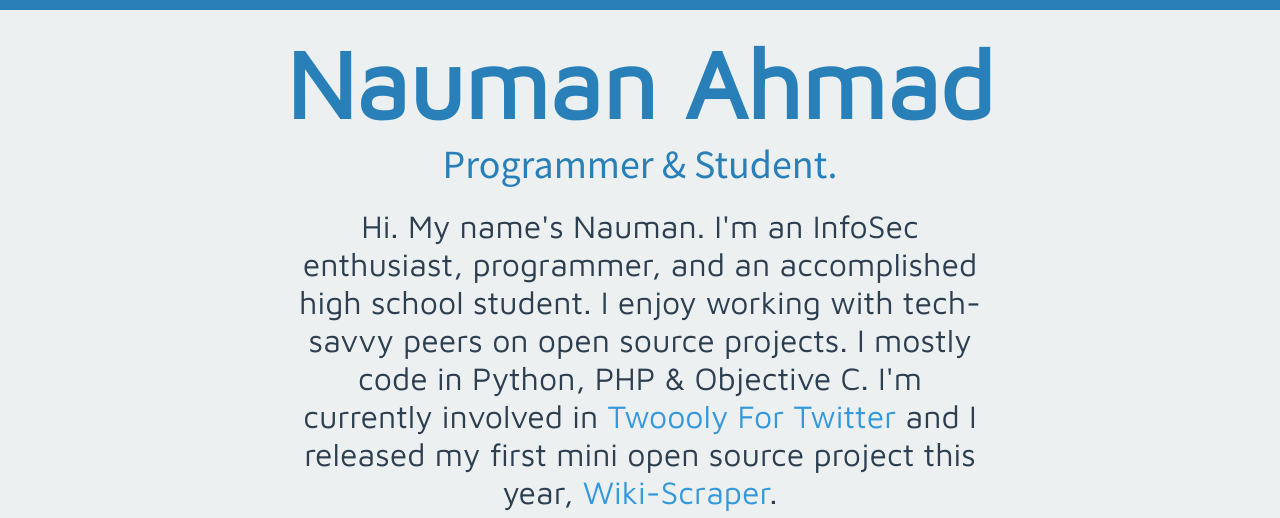
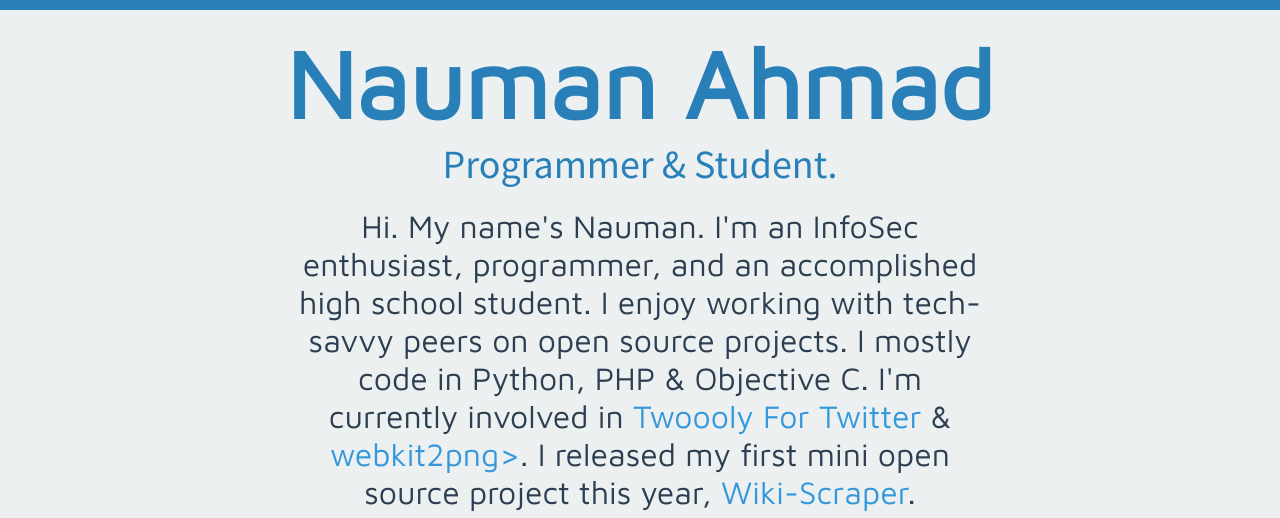
Before and after one commit to davidhax0r/itsnauman.github.io, a plain HTML site: page index.html in a window 1280 px wide. Shown: the top 518 px of the page. Drawn offline with nearby package versions, Linux system fonts and the light colour scheme.

Commit message:
Update index.html

```diff
--- a/index.html
+++ b/index.html
@@ -19,7 +19,7 @@
 		<h2> Programmer & Student. </h2>
         <br>
 		<p>
-Hi. My name's Nauman. I'm an InfoSec enthusiast, programmer, and an accomplished high school student. I enjoy working with tech-savvy peers on open source projects. I mostly code in Python, PHP & Objective C. I'm currently involved in <a href="https://github.com/itsnauman/Twoooly-For-Twitter">Twoooly For Twitter</a> and I released my first mini open source project this year, <a href="https://github.com/itsnauman/Wiki-Scraper">Wiki-Scraper</a>.
+Hi. My name's Nauman. I'm an InfoSec enthusiast, programmer, and an accomplished high school student. I enjoy working with tech-savvy peers on open source projects. I mostly code in Python, PHP & Objective C. I'm currently involved in <a href="https://github.com/itsnauman/Twoooly-For-Twitter">Twoooly For Twitter</a> & <a href="https://github.com/adamn/python-webkit2png">webkit2png></a>. I released my first mini open source project this year, <a href="https://github.com/itsnauman/Wiki-Scraper">Wiki-Scraper</a>.
 		</p>
         <p>
             <span><a href="http://twitter.com\itsnauman" class="icons"> <img src="images/twitter.png"> </a></span>
```
